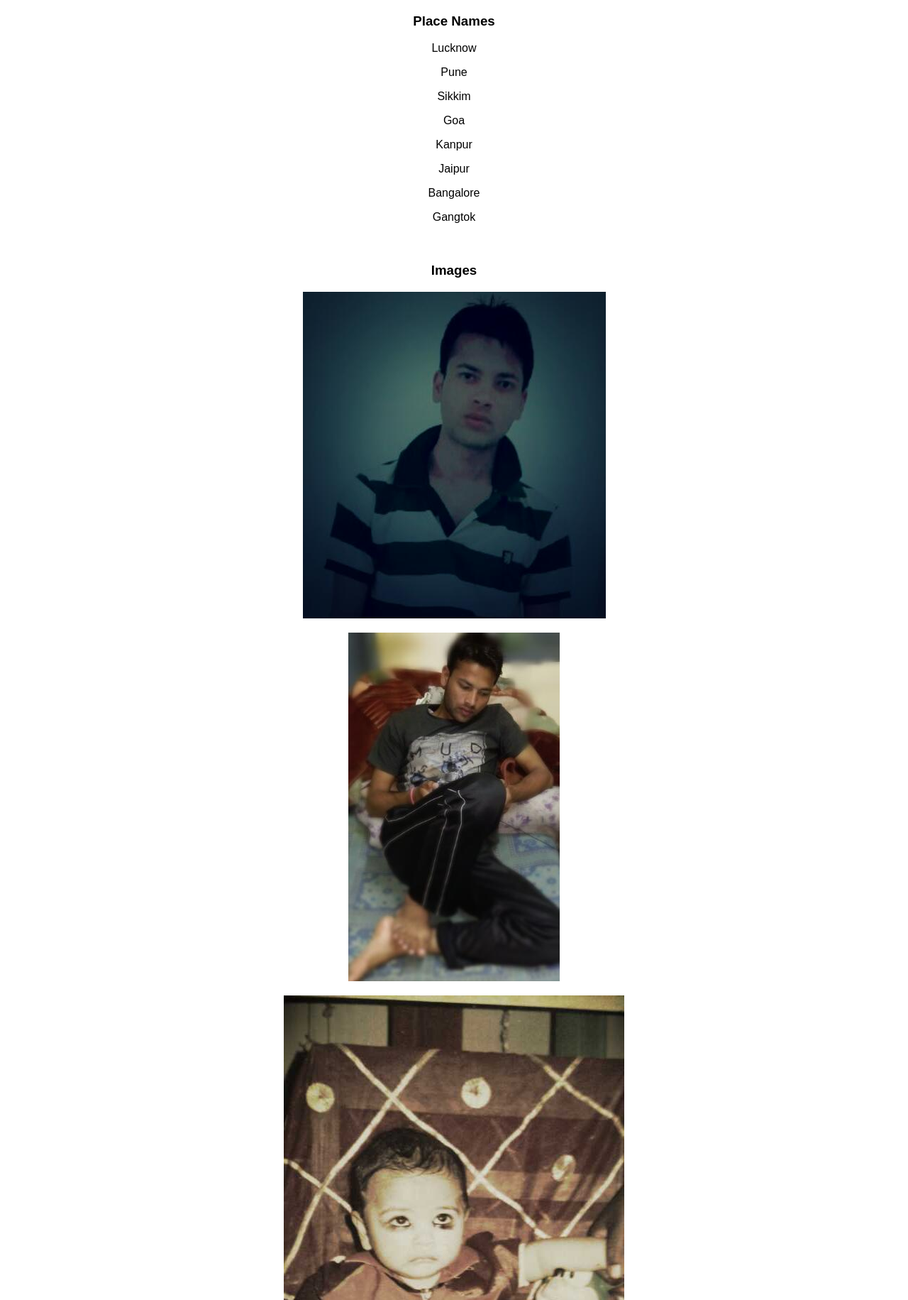
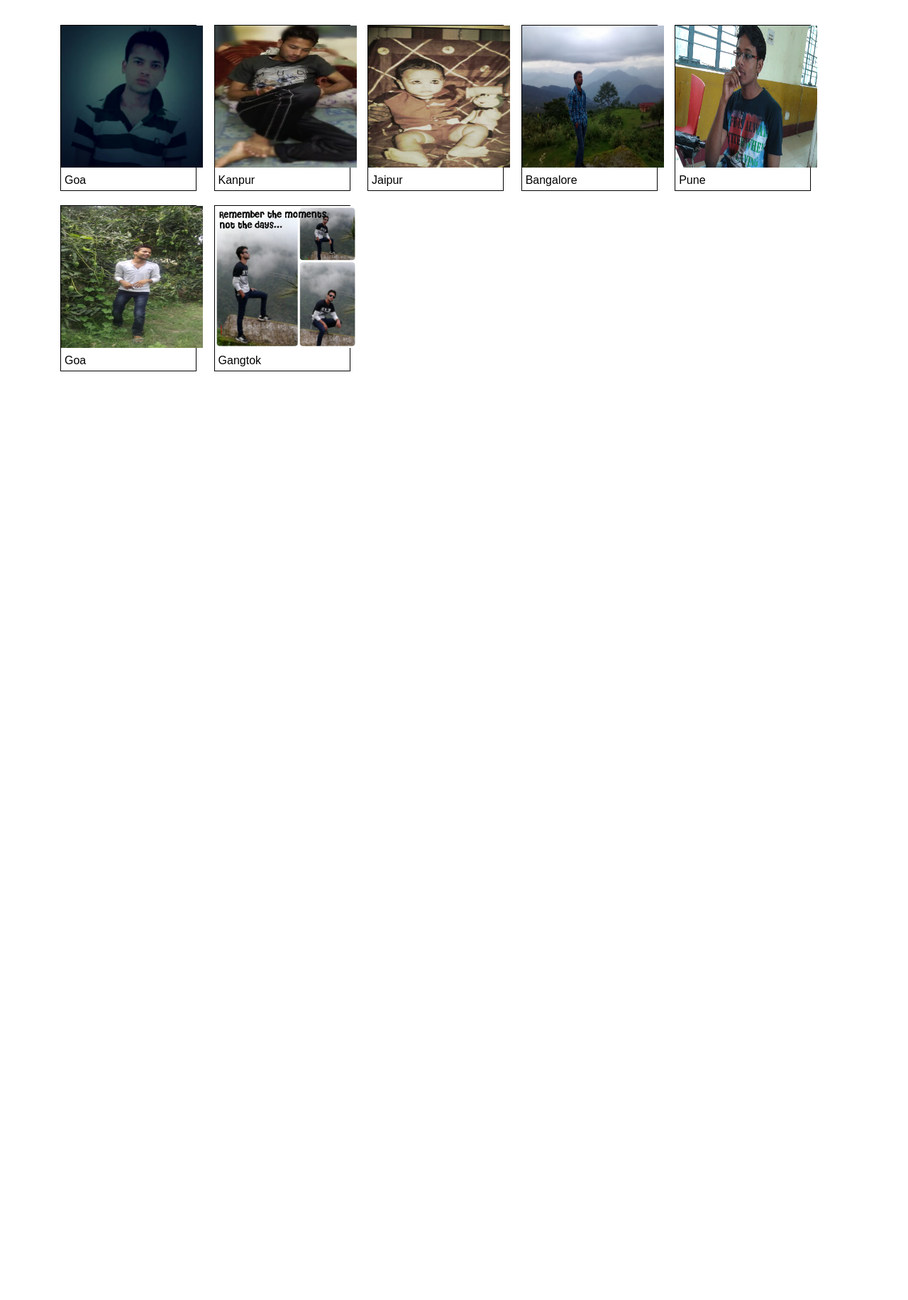
Before and after one commit to amreshv007/Persius, a Django app: page /persius/ in a window 1280 px wide. Shown: the part 89-1920 px from the top of the page at 71% size. After the commit the page ends 612 px from the top, so only its background shows below. Run offline with Django 3.2, Linux system fonts and the light colour scheme; data comes from the database, SQL or seed files in the repository; both versions use the stored data as it was after the commit.

Commit message:
images feild

```diff
--- a/Project1/main/static/css/main.css
+++ b/Project1/main/static/css/main.css
@@ -121,6 +121,27 @@ body {
   background-image: -webkit-linear-gradient(to left, #74ebd5, #9face6);
   background-image: linear-gradient(to left, #74ebd5, #9face6); }
 
+.main{
+  margin: 25px;
+}
+.img{
+  height: 200px;
+  width: 200px;
+}
+.imggrid{
+  margin-left: 50px;
+  margin-right: 50px;
+}
+.post-type{
+  width: 17%;
+  margin: 10px;
+  display: inline-block;
+  border: 1px solid black;
+}
+.name{
+  padding: 5px;
+}
+
 @media screen and (max-width: 500px) {
   .header a {
     float: none;
--- a/Project1/main/templates/home.html
+++ b/Project1/main/templates/home.html
@@ -40,22 +40,22 @@
             {% endfor %}
         </div>
     {% endif %}
-<!--    {% if uploaded_file_url %}-->
-<!--    <p>File uploaded at: <a href="{{ uploaded_file_url }}">{{ uploaded_file_url }}</a></p>-->
-<!--    <p><img src="{{ uploaded_file_url }}"></p>-->
-<!--  {% endif %}-->
+</div>
 
-    <div class="col-xs-4 form-group">
-        <h3>Place Names</h3>
-        {% for name in names %}
-            <p>{{ name.names }}</p>
+<div class="container-fluid main">
+    <div class="row">
+        <div class="imggrid">
+            {% for im in imges %}
+                <div class="col-xs-12 post-type col-sm-6 col-md-4 col-lg-3">
+                    <div>
+                        <img class="img" src="{{im.image_url}}">
+                    </div>
+                    <div class="name">
+                        <span>{{im.place}}</span>
+                    </div>
+                </div>
             {% endfor %}
         </div>
-    <div class="col-xs-8 form-group">
-        <h3>Images</h3>
-        {% for im in imges %}
-            <p><img src="{{im.image_url}}"></p>
-        {% endfor %}
     </div>
 </div>
 </body>
```
Also changed, not shown: Project1/db.sqlite3. Lines whose indentation alone changed are shown as unchanged.
